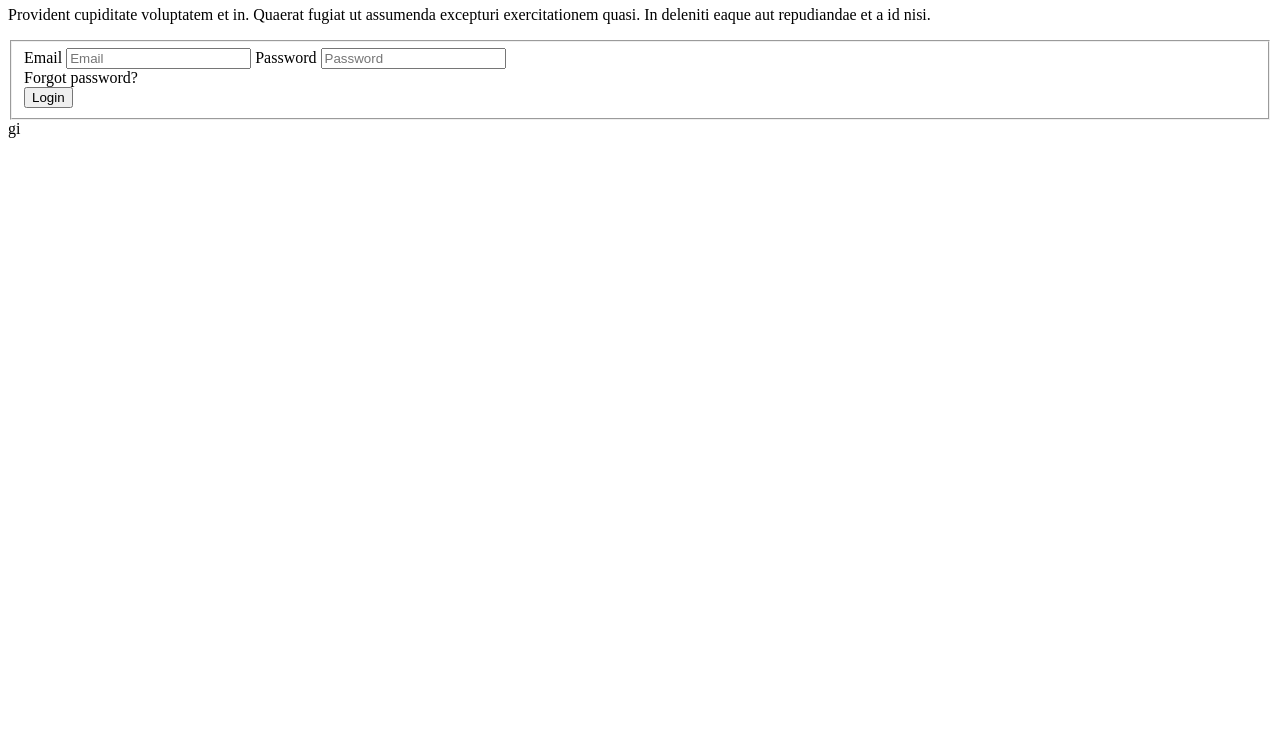
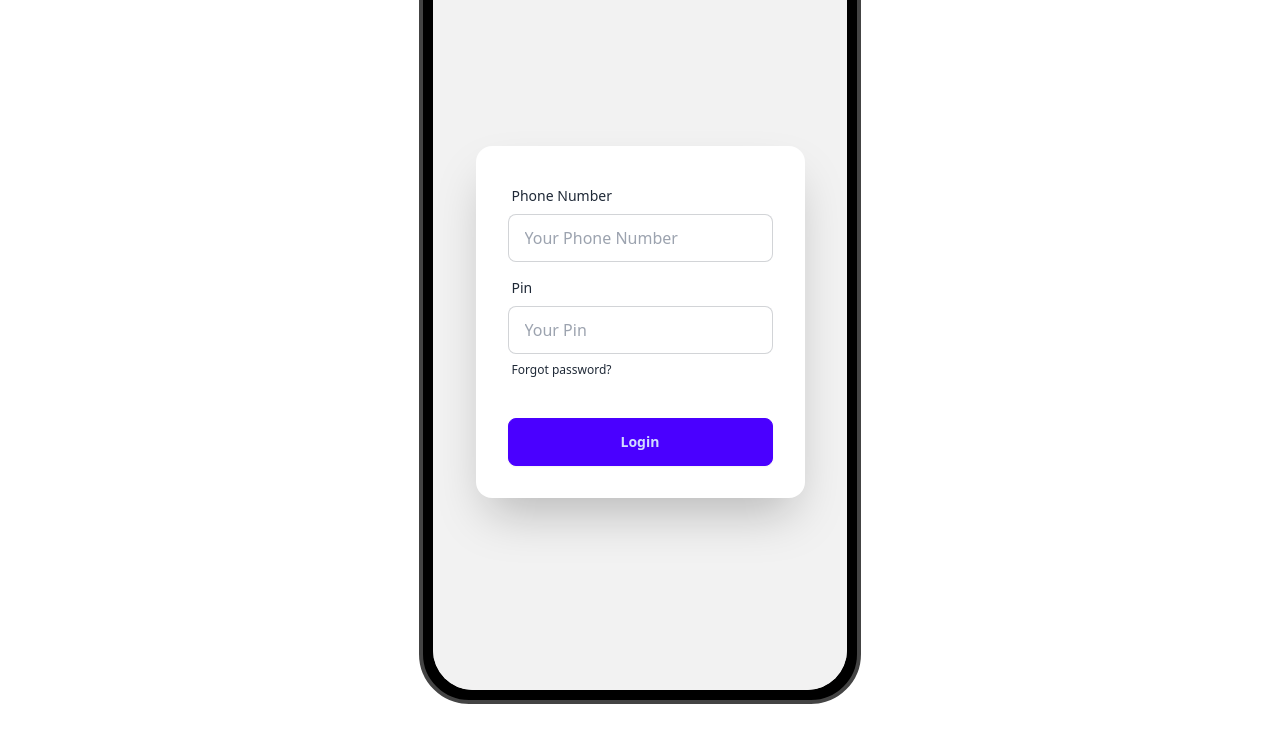
Before and after one commit to romjanul/payoo-msf-, a plain HTML site: page index.html in a window 1280 px wide. Shown: the part 60-800 px from the top of the page. Drawn offline with nearby package versions, Linux system fonts and the light colour scheme.

Commit message:
new code adeded

```diff
--- a/index.html
+++ b/index.html
@@ -1,23 +1,56 @@
-<div class="hero bg-base-200 min-h-screen">
-    <div class="hero-content flex-col lg:flex-row-reverse">
-      <div class="text-center lg:text-left">
-        <h1 class="text-5xl font-bold">Login now!</h1>
-        <p class="py-6">
-          Provident cupiditate voluptatem et in. Quaerat fugiat ut assumenda excepturi exercitationem
-          quasi. In deleniti eaque aut repudiandae et a id nisi.
-        </p>
-      </div>
-      <div class="card bg-base-100 w-full max-w-sm shrink-0 shadow-2xl">
-        <div class="card-body">
-          <fieldset class="fieldset">
-            <label class="fieldset-label">Email</label>
-            <input type="email" class="input" placeholder="Email" />
-            <label class="fieldset-label">Password</label>
-            <input type="password" class="input" placeholder="Password" />
-            <div><a class="link link-hover">Forgot password?</a></div>
-            <button class="btn btn-neutral mt-4">Login</button>
-          </fieldset>
-        </div>
-      </div>
-    </div>
-  </div>gi
+<!DOCTYPE html>
+<html lang="en">
+
+<head>
+    <meta charset="UTF-8">
+    <meta name="viewport" content="width=device-width, initial-scale=1.0">
+    <title>Payoo MFS</title>
+    <link href="https://cdn.jsdelivr.net/npm/daisyui@4.12.10/dist/full.min.css" rel="stylesheet" type="text/css" />
+    <script src="https://cdn.tailwindcss.com"></script>
+
+</head>
+
+<body>
+    <main class="flex justify-center">
+        <div class="mockup-phone">
+            <div class="camera"></div>
+            <div class="display">
+              <div class="artboard artboard-demo phone-3">
+
+                <!-- login section -->
+                <div class="hero bg-base-200 min-h-screen">
+                    <div class="hero-content flex-col">
+
+                      <div class="card bg-base-100 w-full max-w-sm shrink-0 shadow-2xl">
+                        <form class="card-body">
+                          <div class="form-control">
+                            <label class="label">
+                              <span class="label-text">Phone Number</span>
+                            </label>
+                            <input id="phone-number" type="text" placeholder="Your Phone Number" class="input input-bordered" required />
+                          </div>
+                          <div class="form-control">
+                            <label class="label">
+                              <span class="label-text">Pin</span>
+                            </label>
+                            <input id="pin-number" type="password" placeholder="Your Pin" class="input input-bordered" autocomplete="off" required />
+                            <label class="label">
+                              <a href="#" class="label-text-alt link link-hover">Forgot password?</a>
+                            </label>
+                          </div>
+                          <div class="form-control mt-6">
+                            <button id="button-login" class="btn btn-primary">Login</button>
+                          </div>
+                        </form>
+                      </div>
+                    </div>
+                  </div>
+
+              </div>
+            </div>
+          </div>
+    </main>
+    <script src="js/login.js"></script>
+</body>
+
+</html>
```
